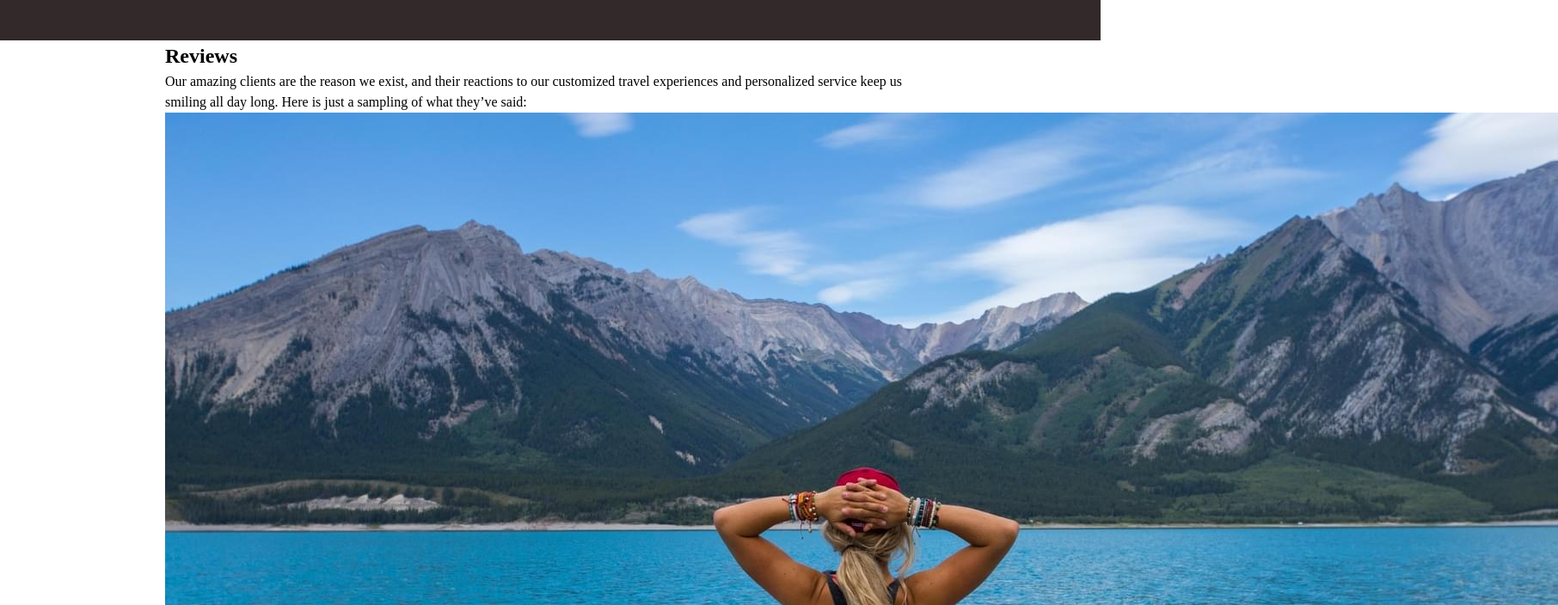
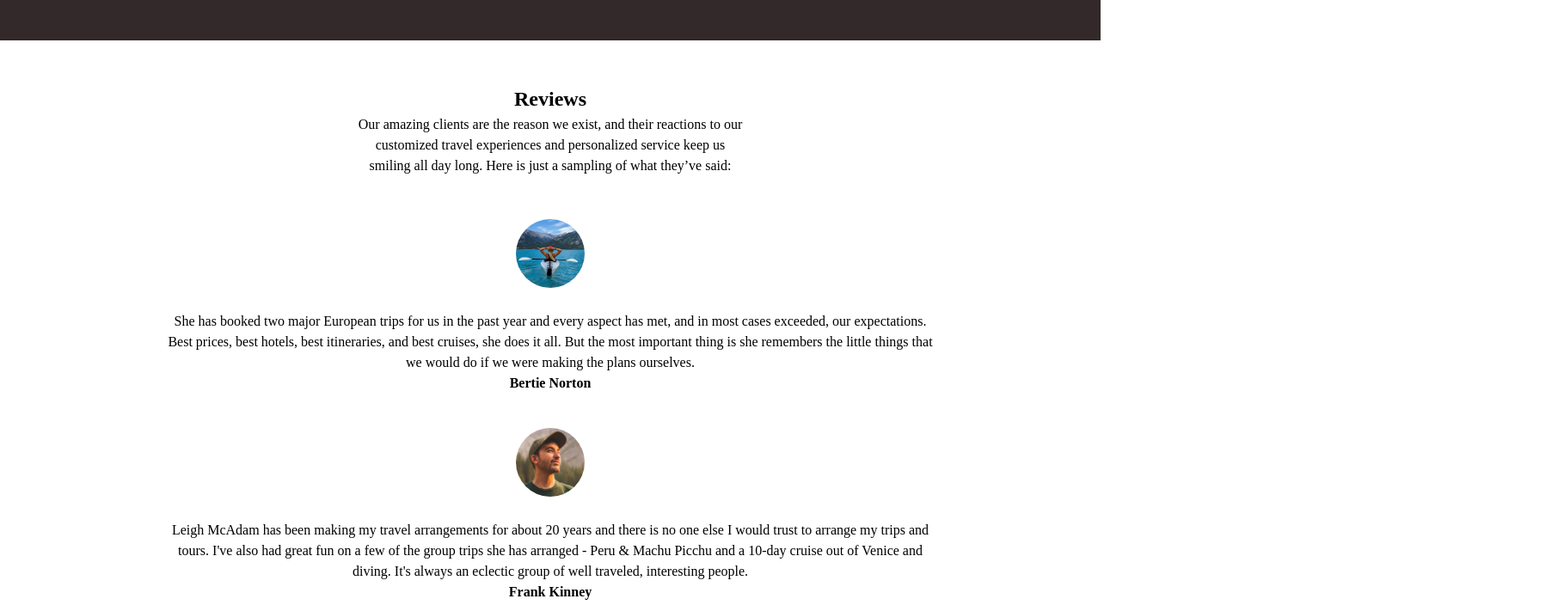
Before and after one commit to savcukova/web---travel-assistant, a plain HTML site: page index.html in a window 1280 px wide. Shown: the part 2416-3120 px from the top of the page at 86% size, 1812 px wide, since content can reach past the window. Drawn offline with Linux system fonts and the light colour scheme.

Commit message:
reviews scss

```diff
--- a/style.scss
+++ b/style.scss
@@ -237,3 +237,43 @@ nav {
         }
     }
 }
+
+// REVIEWS //
+.reviews-center {
+    padding-top: 50px;
+    padding-bottom: 50px;
+    @include flex($direction: column);
+    gap: 30px;
+
+    .review-about {
+        width: 50%;
+        text-align: center;
+    }
+
+    .reviews-container {
+        @include flex;
+        gap: 20px;
+
+        @media (max-width: $md-screen) {
+            @include flex($direction: column)
+        }
+
+        .rev {
+            text-align: center;
+
+            .rev-pic {
+                img {
+                    width: 80px;
+                    height: 80px;
+                    border-radius: 50%;
+                    object-fit: cover;
+                    margin: 20px;
+                }
+            }
+        }
+
+        .name {
+            font-weight: bold;
+        }
+    }
+}
```
Also changed, not shown: style.css, 1 other file.
